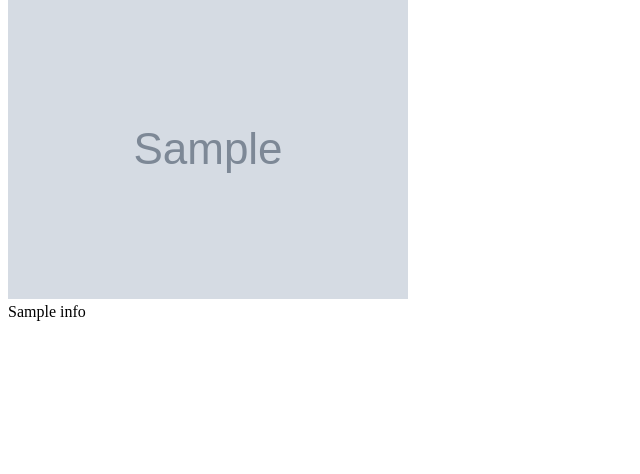
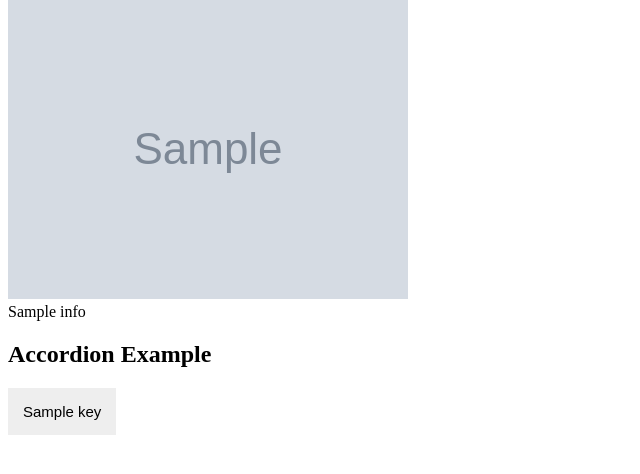
Before and after one commit to ethanbond64/water-you-using, a Flask app: template templates/view.html in a window 1280 px wide. Shown: the part 81-555 px from the top of the page, without its empty margins (0-640 px from the left). Run offline with Flask 3, Linux system fonts and the light colour scheme; the template is opened without the code that fills it: most values are stand-ins (such as "Sample title", 1, 10 or a date in 2020); grey boxes marked "Sample" are stand-in pictures.

Commit message:
progress

```diff
--- a/ai.py
+++ b/ai.py
@@ -15,8 +15,8 @@ FINALLY, YOU WILL PROVIDE A SCORE OUT OF 100 FOR THE PRODUCT WHERE 0 IS THE WORS
 
 The format of your response should be EXCLUSIVELY A SINGLE JSON OBJECT with the following format:
 {
-    "<ingredient1 by name>": "<sentence on water usage of ingredient1>",
-    "<ingredient2 by name>": "<sentence on water usage of ingredient2>",
+    "<name of first ingredient>": "<sentence on water usage of ingredient1>",
+    "<name of second ingredient>": "<sentence on water usage of ingredient2>",
     ...
     "score": <score out of 100>
 }
--- a/app.py
+++ b/app.py
@@ -49,7 +49,7 @@ def status(uuid_str):
 def view(uuid_str):
     info = data.get(uuid_str, None)
     return render_template("view.html",
-                           info=str(info),
+                           info=info,
                            image_url=url_for('static', filename='imgs/' + uuid_str + '.png'))
 
 if __name__ == '__main__':
--- a/templates/camera.html
+++ b/templates/camera.html
@@ -1,10 +1,9 @@
 <!DOCTYPE html>
 <html>
 <head>
-    <title>Camera Capture</title>
+    <title>Water you using</title>
 </head>
 <body>
-    <h1>Camera Capture</h1>
     <video id="video" width="640" height="480" autoplay></video>
     <canvas id="canvas" width="640" height="480" style="display:none;"></canvas>
     <button id="capture">Capture Photo</button>
--- a/templates/view.html
+++ b/templates/view.html
@@ -2,12 +2,65 @@
 <html>
 <head>
     <title>View results</title>
+    <style>
+        .accordion {
+            background-color: #eee;
+            border: none;
+            cursor: pointer;
+            padding: 15px;
+            text-align: left;
+            outline: none;
+            font-size: 15px;
+            transition: 0.4s;
+            margin-bottom: 5px;
+        }
+
+        .active, .accordion:hover {
+            background-color: #ccc;
+        }
+
+        .panel {
+            padding: 0 15px;
+            background-color: white;
+            display: none;
+            overflow: hidden;
+            border: solid 1px #ccc;
+            margin-bottom: 5px;
+        }
+    </style>
 </head>
 <body>
+
     <h1>View results</h1>
     <img src="{{ image_url }}" alt="Captured photo">
     <div>
         {{ info }}
     </div>
+
+    <h2>Accordion Example</h2>
+
+    {% for key, value in info.items() %}
+    <button class="accordion">{{ key }}</button>
+    <div class="panel">
+    <p>{{ value }}</p>
+    </div>
+    {% endfor %}
+
+    <script>
+        document.addEventListener("DOMContentLoaded", function() {
+            var acc = document.getElementsByClassName("accordion");
+            for (var i = 0; i < acc.length; i++) {
+                acc[i].addEventListener("click", function() {
+                    this.classList.toggle("active");
+                    var panel = this.nextElementSibling;
+                    if (panel.style.display === "block") {
+                        panel.style.display = "none";
+                    } else {
+                        panel.style.display = "block";
+                    }
+                });
+            }
+        });
+    </script>
 </body>
 </html>
```
